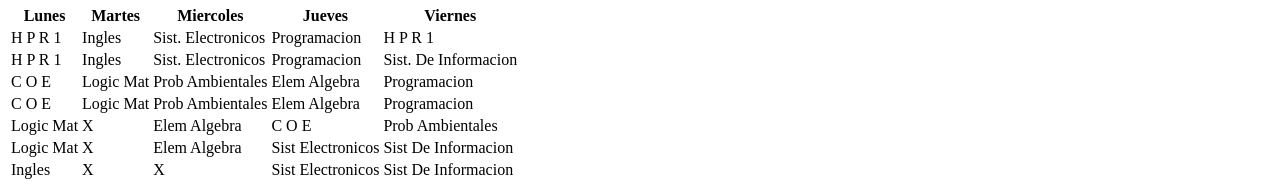
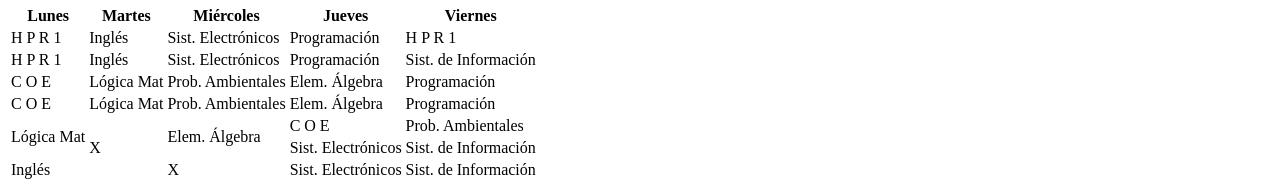
Before and after one commit to asdljhafydsfrg/bocalaconchadetumadre, a plain HTML site: page index.html in a window 1280 px wide. Shown: the part 1781-1971 px from the top of the page. Drawn offline with Linux system fonts and the light colour scheme.

Commit message:
Update index.html
tabla 3 modificada en casa y uso de margin en tabla 1

```diff
--- a/index.html
+++ b/index.html
@@ -9,7 +9,7 @@
 
 <body>
     <h1><u><strong>Clasificacion Formula 1</strong></u></h1>
-    <table>
+      <table style="margin: 0 auto;"> <!--margin: 0 auto; en reemplazo de text-aling-center que no funciona por alguna razon-->
         <tr>
             <th colspan="4">Posición</th>
             <th colspan="3">Nombre</th>
@@ -350,58 +350,61 @@
         <tr>
           <th>Lunes</th>
           <th>Martes</th>
-            <th>Miercoles</th>
+          <th>Miércoles</th>
           <th>Jueves</th>
           <th>Viernes</th>
         </tr>
+
         <tr>
           <td>H P R 1</td>
-            <td>Ingles</td>
-            <td>Sist. Electronicos</td>
-            <td>Programacion</td>
+          <td>Inglés</td>
+          <td>Sist. Electrónicos</td>
+          <td>Programación</td>
           <td>H P R 1</td>
         </tr>
+
         <tr>
           <td>H P R 1</td>
-            <td>Ingles</td>
-            <td>Sist. Electronicos</td>
-            <td>Programacion</td>
-            <td>Sist. De Informacion</td>
+          <td>Inglés</td>
+          <td>Sist. Electrónicos</td>
+          <td>Programación</td>
+          <td>Sist. de Información</td>
         </tr>
+
         <tr>
           <td>C O E</td>
-            <td>Logic Mat</td>
-            <td>Prob Ambientales</td>
-            <td>Elem Algebra</td>
-            <td>Programacion</td>
+          <td>Lógica Mat</td>
+          <td>Prob. Ambientales</td>
+          <td>Elem. Álgebra</td>
+          <td>Programación</td>
         </tr>
+
         <tr>
           <td>C O E</td>
-            <td>Logic Mat</td>
-            <td>Prob Ambientales</td>
-            <td>Elem Algebra</td>
-            <td>Programacion</td>
+          <td>Lógica Mat</td>
+          <td>Prob. Ambientales</td>
+          <td>Elem. Álgebra</td>
+          <td>Programación</td>
         </tr>
+
         <tr>
-            <td>Logic Mat</td>
-            <td >X</td>
-            <td>Elem Algebra</td>
+          <td rowspan="2">Lógica Mat</td>
+          <td rowspan="3">X</td>
+          <td rowspan="2">Elem. Álgebra</td>
           <td>C O E</td>
-            <td>Prob Ambientales</td>
+          <td>Prob. Ambientales</td>
         </tr>
+
         <tr>
-            <td>Logic Mat</td>
+          <td>Sist. Electrónicos</td>
+          <td>Sist. de Información</td>
+        </tr>
+
+        <tr>
+          <td>Inglés</td>
           <td>X</td>
-            <td>Elem Algebra</td>
-            <td>Sist Electronicos</td>
-            <td>Sist De Informacion</td>
-        </tr>
-        <tr>
-            <td>Ingles</td>
-            <td>X</td>
-            <td>X</td>
-            <td>Sist Electronicos</td>
-            <td>Sist De Informacion</td>
+          <td>Sist. Electrónicos</td>
+          <td>Sist. de Información</td>
         </tr>
       </table>
 
```
Lines whose indentation alone changed are shown as unchanged.
